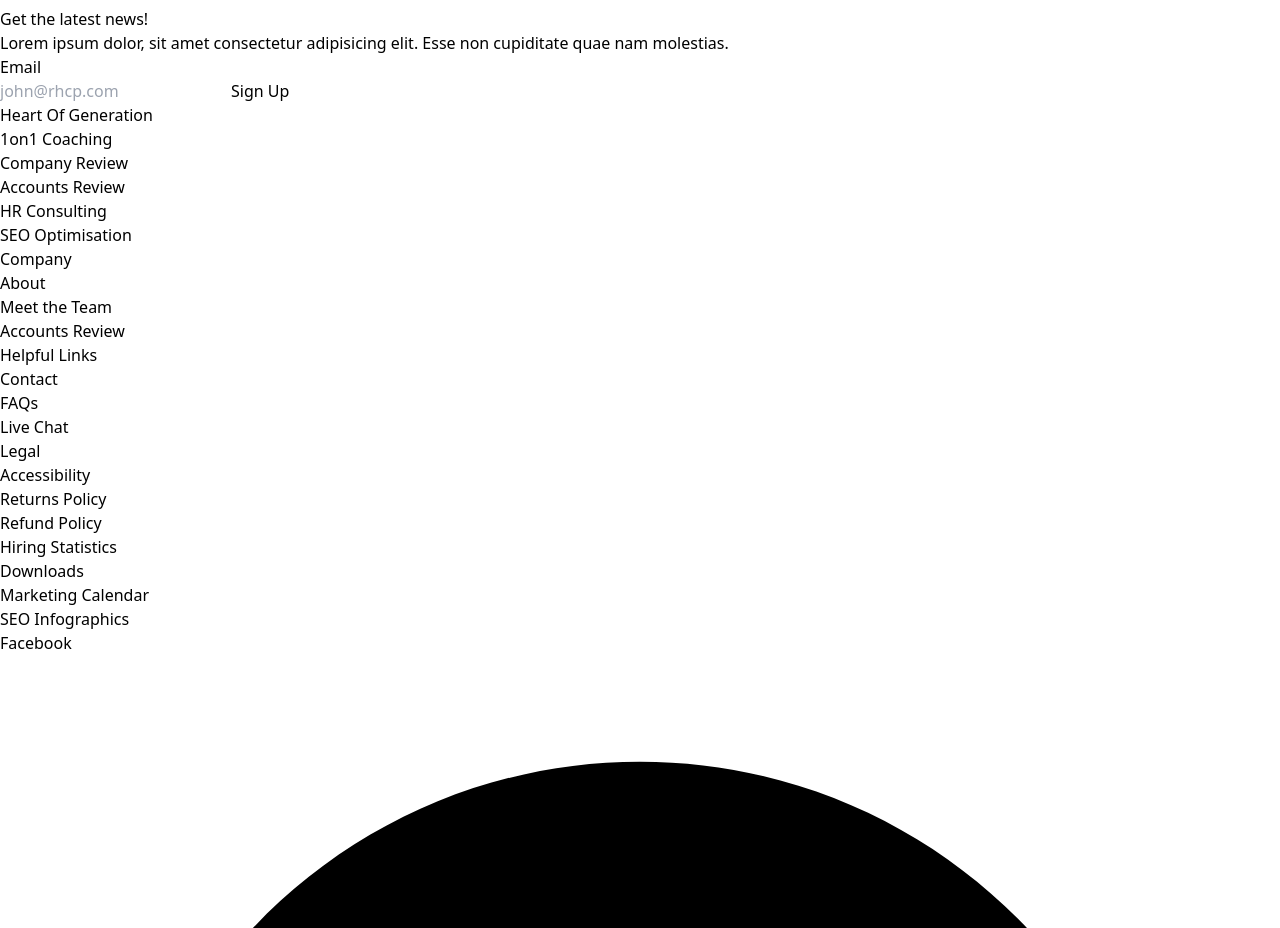
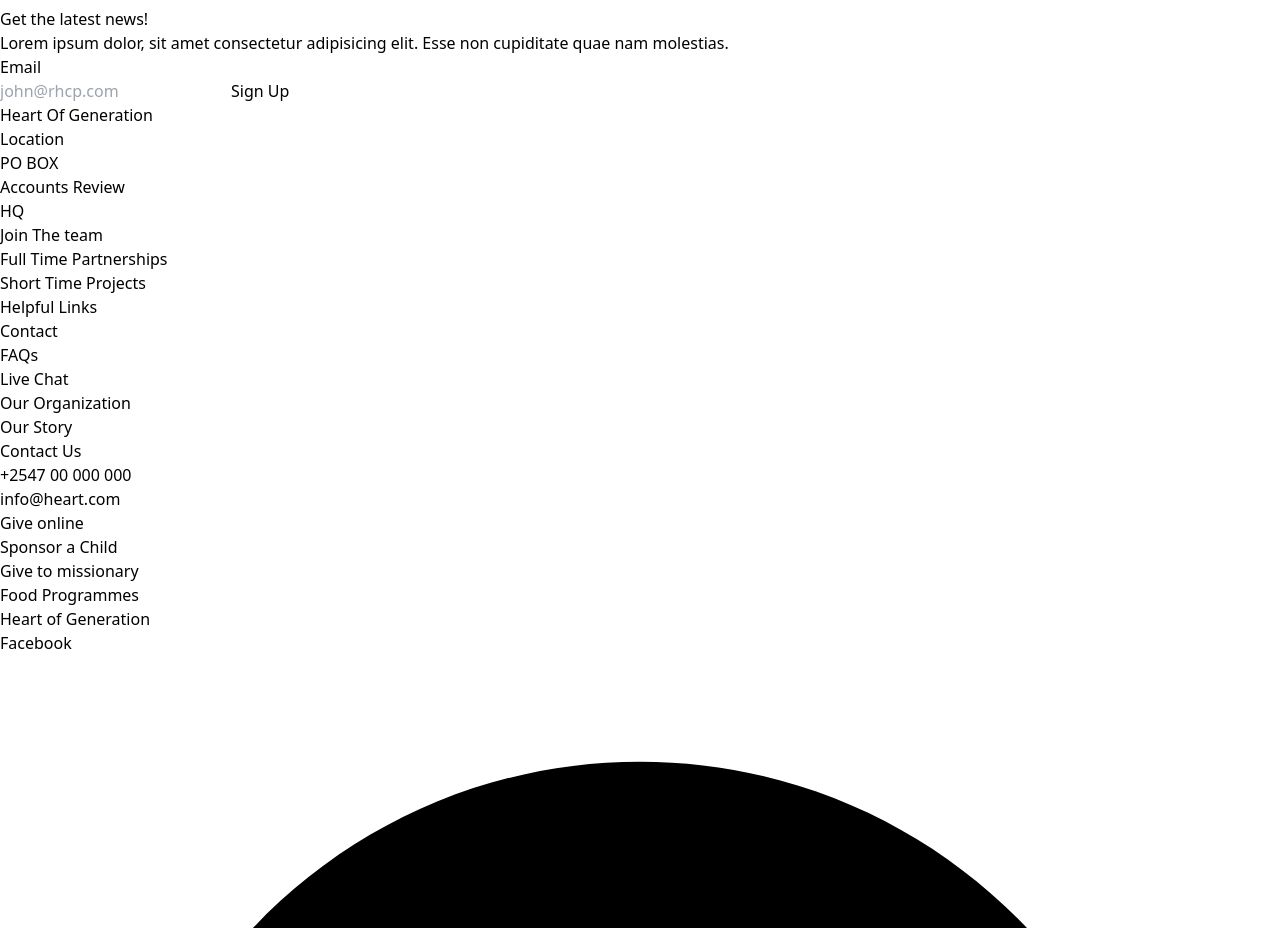
Before and after one commit to morgandrgg/heart, a React (Vite) app: page / in a window 1280 px wide. Shown: the part 3640-4568 px from the top of the page. Built offline with nearby package versions, Linux system fonts and the light colour scheme.

Commit message:
FooterCommit

```diff
--- a/src/Components/Footer/Footer.jsx
+++ b/src/Components/Footer/Footer.jsx
@@ -45,13 +45,13 @@ const Footer = ()=>{
                                 <ul className="mt-6 space-y-4 text-sm">
                                     <li>
                                         <a href="#" className="text-gray-700 transition hover:opacity-75 dark:text-gray-200">
-                                            1on1 Coaching
+                                            Location
                                         </a>
                                     </li>
 
                                     <li>
                                         <a href="#" className="text-gray-700 transition hover:opacity-75 dark:text-gray-200">
-                                            Company Review
+                                            PO BOX
                                         </a>
                                     </li>
 
@@ -63,37 +63,25 @@ const Footer = ()=>{
 
                                     <li>
                                         <a href="#" className="text-gray-700 transition hover:opacity-75 dark:text-gray-200">
-                                            HR Consulting
-                                        </a>
-                                    </li>
-
-                                    <li>
-                                        <a href="#" className="text-gray-700 transition hover:opacity-75 dark:text-gray-200">
-                                            SEO Optimisation
+                                            HQ
                                         </a>
                                     </li>
                                 </ul>
                             </div>
 
                             <div className="col-span-2 sm:col-span-1">
-                                <p className="font-medium text-gray-900 dark:text-white">Company</p>
+                                <p className="font-medium text-gray-900 dark:text-white">Join The team</p>
 
                                 <ul className="mt-6 space-y-4 text-sm">
                                     <li>
                                         <a href="#" className="text-gray-700 transition hover:opacity-75 dark:text-gray-200">
-                                            About
+                                            Full Time Partnerships
                                         </a>
                                     </li>
 
                                     <li>
                                         <a href="#" className="text-gray-700 transition hover:opacity-75 dark:text-gray-200">
-                                            Meet the Team
-                                        </a>
-                                    </li>
-
-                                    <li>
-                                        <a href="#" className="text-gray-700 transition hover:opacity-75 dark:text-gray-200">
-                                            Accounts Review
+                                            Short Time Projects
                                         </a>
                                     </li>
                                 </ul>
@@ -104,10 +92,7 @@ const Footer = ()=>{
 
                                 <ul className="mt-6 space-y-4 text-sm">
                                     <li>
-                                        <a
-                                            href="#"
-                                            className="text-gray-700 transition hover:opacity-75 dark:text-gray-200"
-                                        >
+                                        <a href="#" className="text-gray-700 transition hover:opacity-75 dark:text-gray-200">
                                             Contact
                                         </a>
                                     </li>
@@ -127,48 +112,54 @@ const Footer = ()=>{
                             </div>
 
                             <div className="col-span-2 sm:col-span-1">
-                                <p className="font-medium text-gray-900 dark:text-white">Legal</p>
+                                <p className="font-medium text-gray-900 dark:text-white">Our Organization</p>
 
                                 <ul className="mt-6 space-y-4 text-sm">
                                     <li>
                                         <a href="#" className="text-gray-700 transition hover:opacity-75 dark:text-gray-200">
-                                            Accessibility
+                                            Our Story
+                                        </a>
+                                    </li>
+                                    </ul>
+                                    <ul className='mt-6 space-y-4 text-sm'>
+                                    <p className="font-medium text-gray-900 dark:text-white">Contact Us</p>
+                                    <li>
+                                        <a href="#" className="text-gray-700 transition hover:opacity-75 dark:text-gray-200">
+                                            +2547 00 000 000
+                                        </a>
+                                    </li>
+                                        <li>
+                                            <a href="#" className="text-gray-700 transition hover:opacity-75 dark:text-gray-200">
+                                                info@heart.com
+                                            </a>
+                                        </li>
+
+                                </ul>
+                            </div>
+
+                            <div className="col-span-2 sm:col-span-1">
+                                <p className="font-medium text-gray-900 dark:text-white">Give online</p>
+
+                                <ul className="mt-6 space-y-4 text-sm">
+                                    <li>
+                                        <a href="#" className="text-gray-700 transition hover:opacity-75 dark:text-gray-200">
+                                            Sponsor a Child
                                         </a>
                                     </li>
 
                                     <li>
                                         <a href="#" className="text-gray-700 transition hover:opacity-75 dark:text-gray-200">
-                                            Returns Policy
+                                            Give to missionary
                                         </a>
                                     </li>
-
                                     <li>
                                         <a href="#" className="text-gray-700 transition hover:opacity-75 dark:text-gray-200">
-                                            Refund Policy
+                                            Food Programmes
                                         </a>
                                     </li>
-
                                     <li>
                                         <a href="#" className="text-gray-700 transition hover:opacity-75 dark:text-gray-200">
-                                            Hiring Statistics
-                                        </a>
-                                    </li>
-                                </ul>
-                            </div>
-
-                            <div className="col-span-2 sm:col-span-1">
-                                <p className="font-medium text-gray-900 dark:text-white">Downloads</p>
-
-                                <ul className="mt-6 space-y-4 text-sm">
-                                    <li>
-                                        <a href="#" className="text-gray-700 transition hover:opacity-75 dark:text-gray-200">
-                                            Marketing Calendar
-                                        </a>
-                                    </li>
-
-                                    <li>
-                                        <a href="#" className="text-gray-700 transition hover:opacity-75 dark:text-gray-200">
-                                            SEO Infographics
+                                            Heart of Generation
                                         </a>
                                     </li>
                                 </ul>
```
